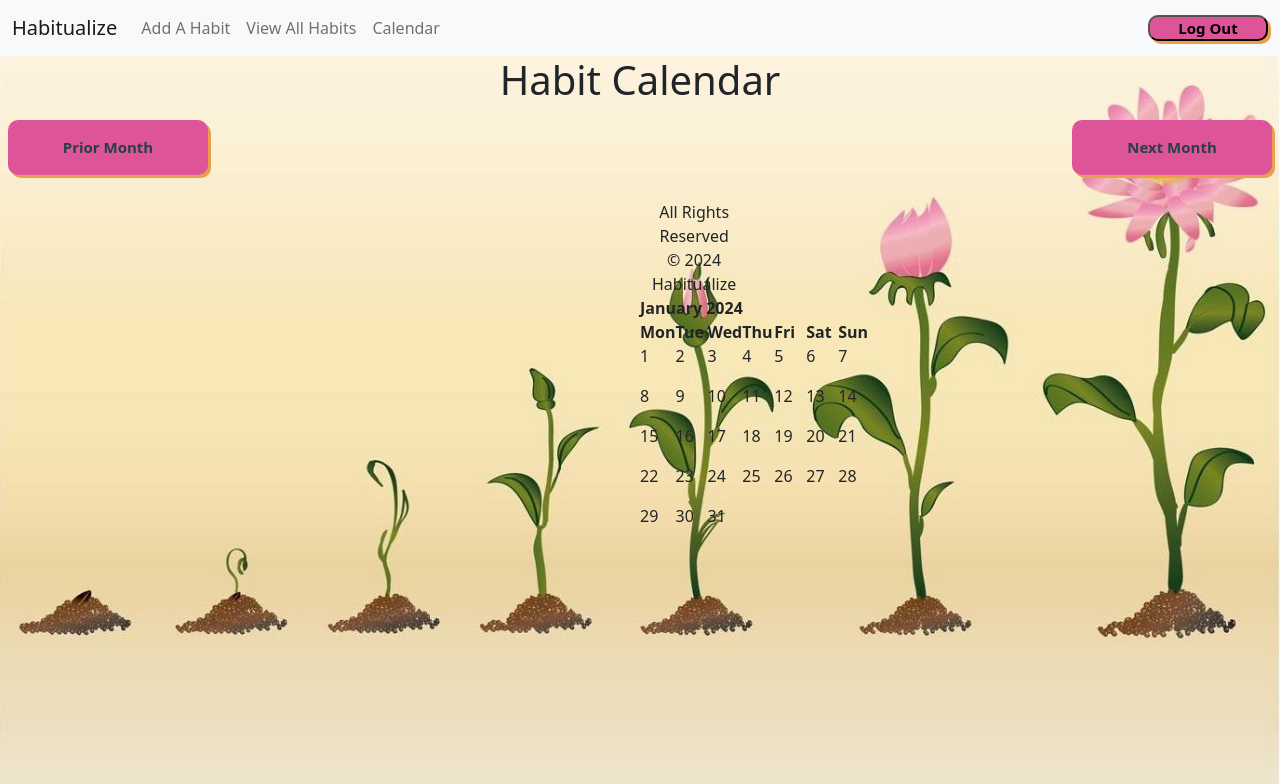
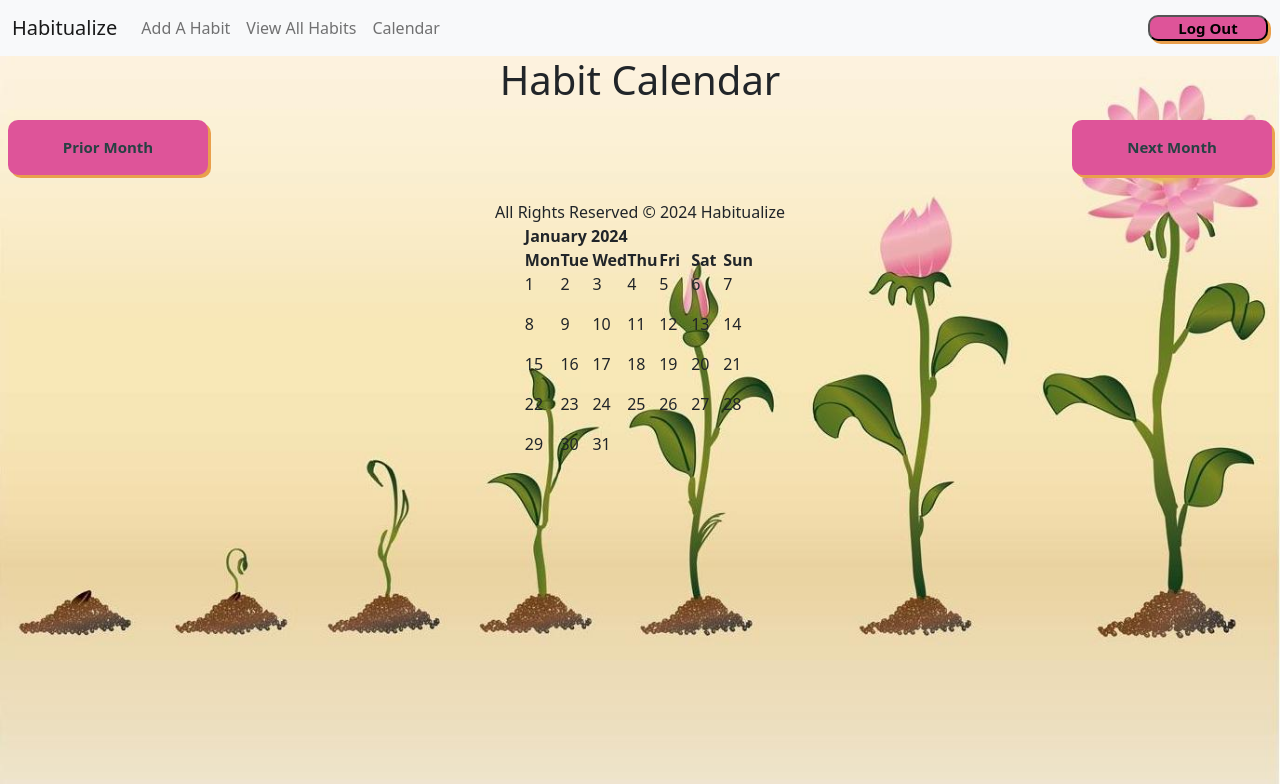
Before and after one commit to harmonica23/habitualize, a Django app: page /calendar/ in a window 1280 px wide. Shown: the top 784 px of the page. Run offline with Django 5.2, Linux system fonts and the light colour scheme; the visitor is signed in with stand-in values (Sample User, id 1); data that the repository does not hold is empty.

Commit message:
unite code

```diff
--- a/habitualize/main_app/static/css/style.css
+++ b/habitualize/main_app/static/css/style.css
@@ -27,7 +27,7 @@ main {
 }
 
 .footer {
-    margin-top: auto;
+    margin-top: auto !important;
     padding-top: 2vmin;
 }
 /* overall style end */
@@ -180,8 +180,8 @@ p   {
 }
 
 .calendar {
-    margin-left: 50%;
-    margin-right: 50%;
+    margin-left: auto;
+    margin-right: auto;
 }
 
 /* RACHEL css start */
```
